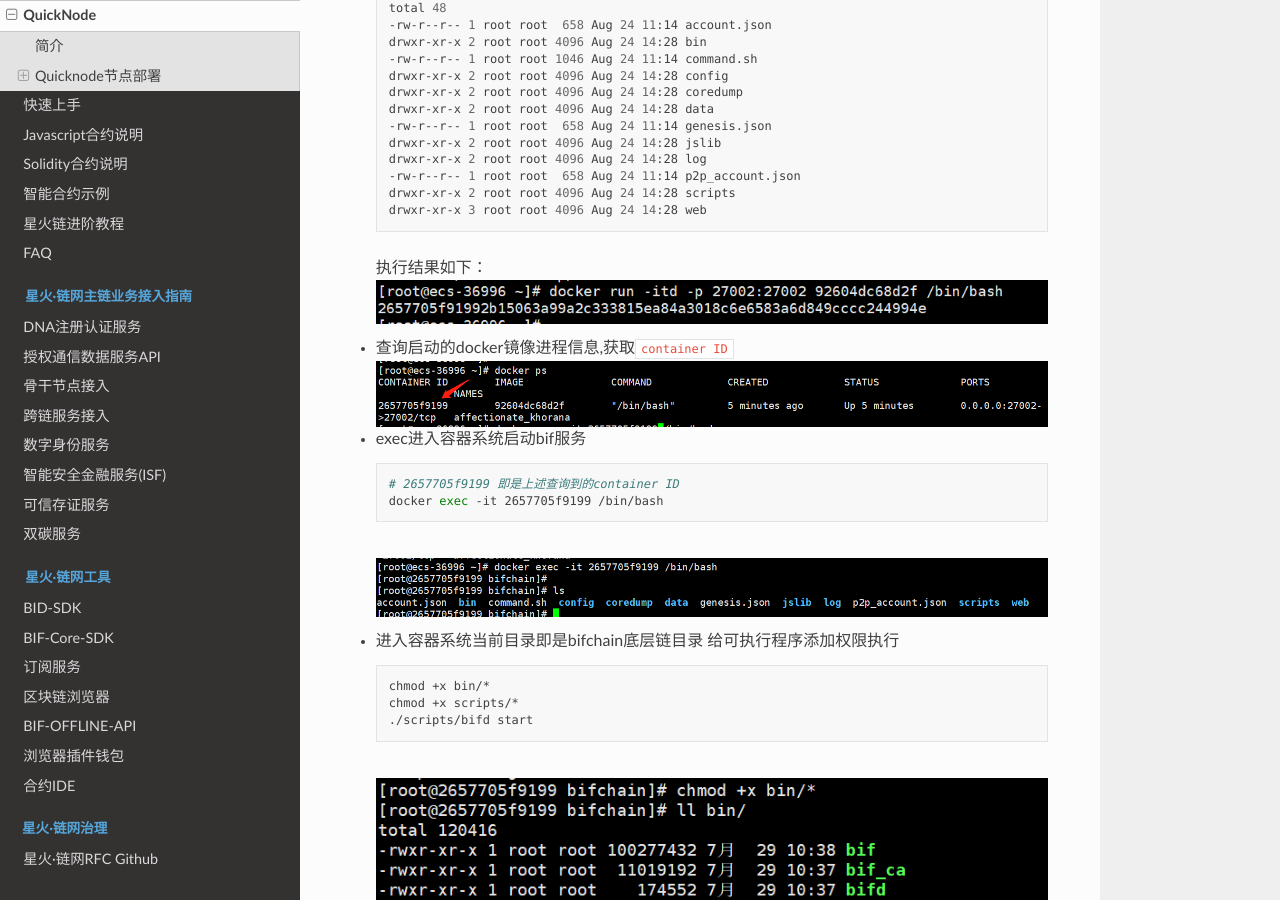
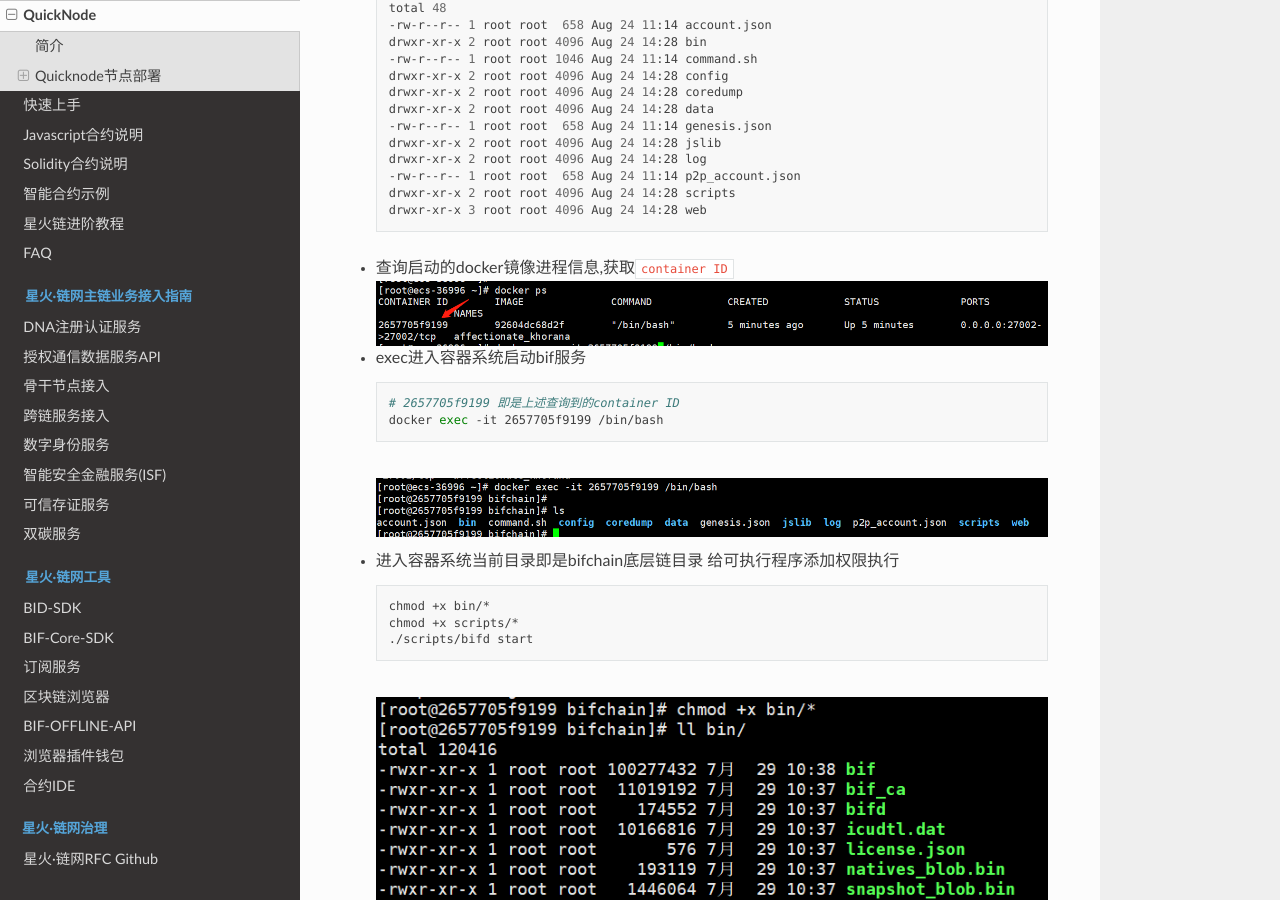
Before and after one commit to caict-4iot-dev/bif-doc, a Sphinx documentation site: the page built from docs/source/app/qnode.md, in a window 1280 px wide and 900 px high, scrolled down 2267 px. Built offline with Sphinx 7.4.7 and the Read the Docs theme 2.0.0, drawn with Linux system fonts in a browser that asks for light colours.

Commit message:
mod file

````diff
--- a/docs/source/app/qnode.md
+++ b/docs/source/app/qnode.md
@@ -99,8 +99,6 @@
   drwxr-xr-x 3 root root 4096 Aug 24 14:28 web
 
   ```
-  执行结果如下：
-  <img src="../_static/images/2022-07-29-17-38-24.png"/>
 
 - 查询启动的docker镜像进程信息,获取`container ID`
   <img src="../_static/images/2022-07-29-17-42-39.png"/>
````
